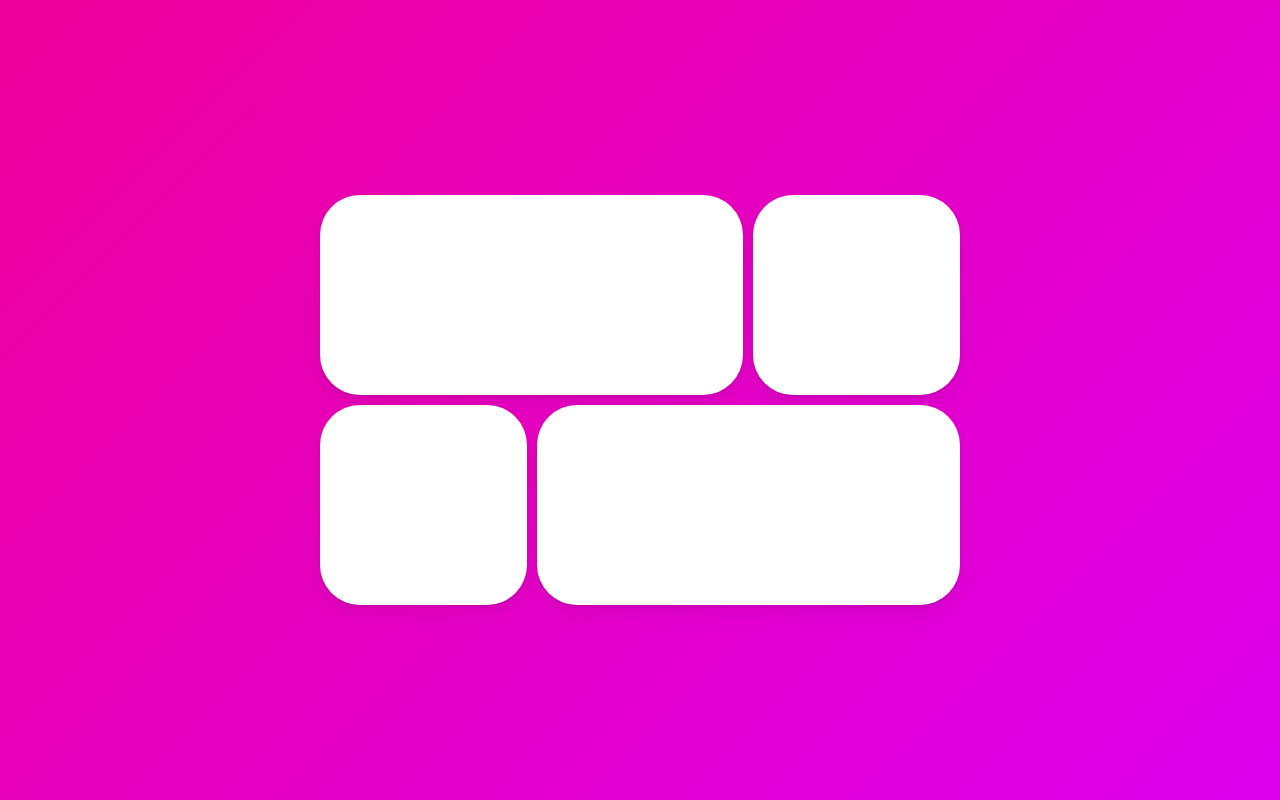
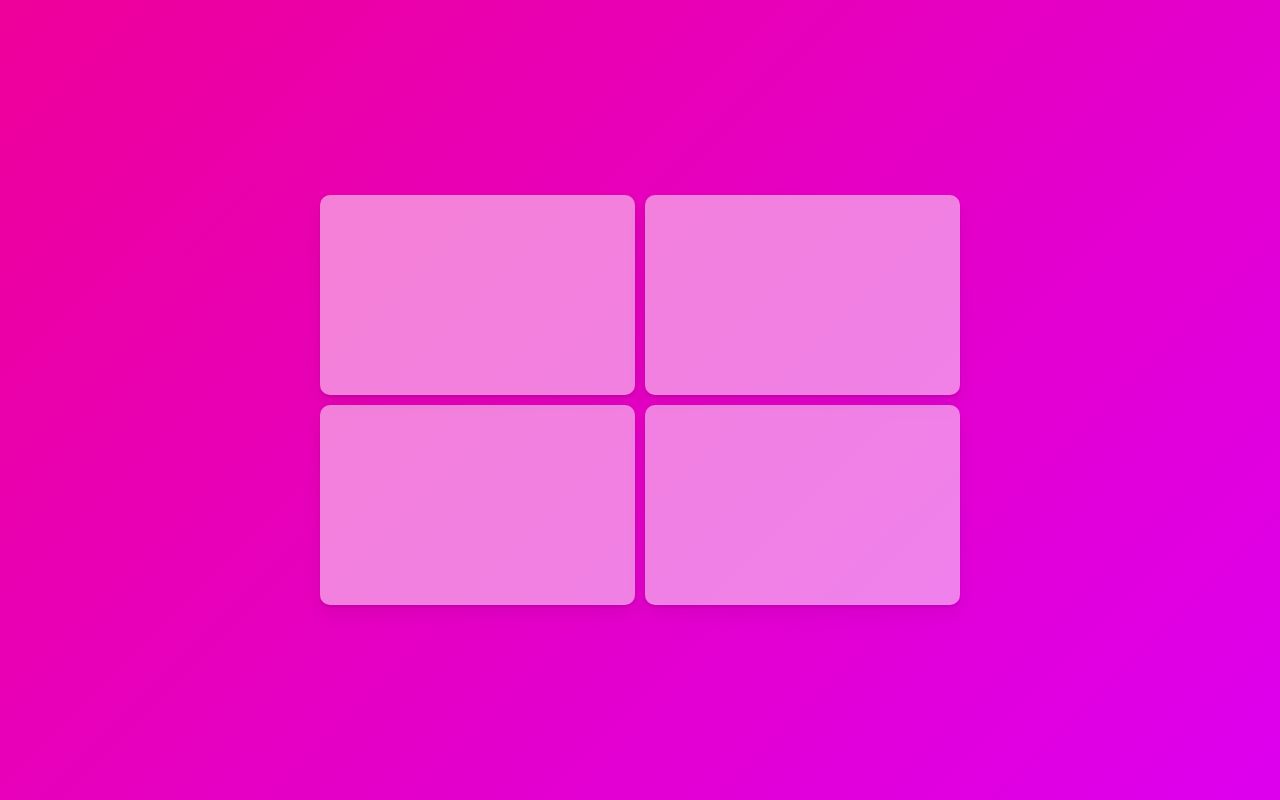
Before and after one commit to working-zima/react-masterclass, a React (Create React App) app: page / in a window 1280 px wide. Built offline with nearby package versions, Linux system fonts and the light colour scheme.

Commit message:
feat: 선택된 Box 컴포넌트를 중앙으로 이동하며 Overlay가 깔리는 motion

```diff
--- a/src/App.tsx
+++ b/src/App.tsx
@@ -12,18 +12,14 @@ const Wrapper = styled(motion.div)`
 
 const Grid = styled.div`
   display: grid;
-  grid-template-columns: repeat(3, 1fr);
+  grid-template-columns: repeat(2, 1fr);
   width: 50vw;
   gap: 10px;
-  div:first-child,
-  div:last-child {
-    grid-column: span 2;
-  }
 `;
 
 const Box = styled(motion.div)`
-  background-color: rgba(255, 255, 255, 1);
-  border-radius: 40px;
+  background-color: rgba(255, 255, 255, 0.5);
+  border-radius: 10px;
   height: 200px;
   box-shadow: 0 2px 3px rgba(0, 0, 0, 0.1), 0 10px 20px rgba(0, 0, 0, 0.06);
 `;
@@ -55,7 +51,13 @@ function App() {
             animate={{ backgroundColor: "rgba(0, 0, 0, 0.5)" }}
             exit={{ backgroundColor: "rgba(0, 0, 0, 0)" }}
           >
-            <Box layoutId={id} style={{ width: 400 }} />
+            <Box
+              layoutId={id}
+              style={{
+                width: 400,
+                backgroundColor: "rgba(255, 255, 255, 1)",
+              }}
+            />
           </Overlay>
         ) : null}
       </AnimatePresence>
```
